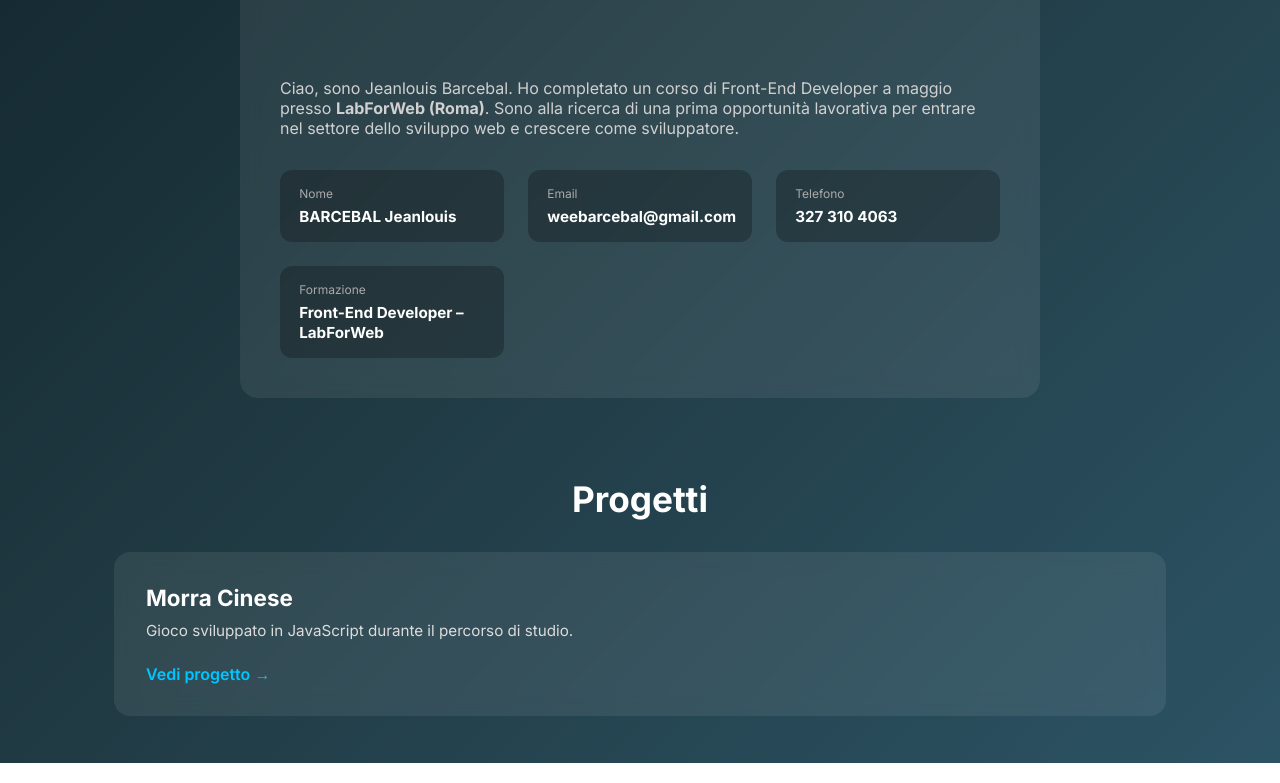
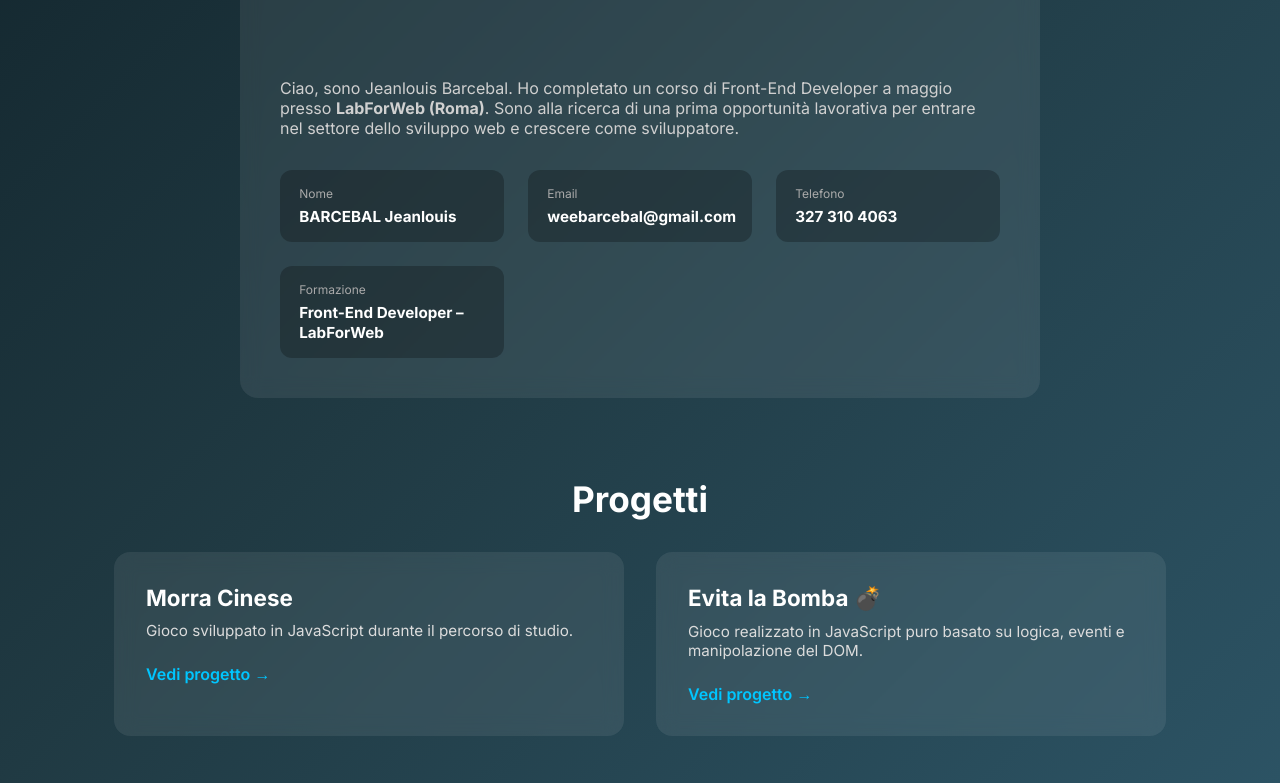
Before and after one commit to jeanlouisbarcebal-ops/portfolio-louis, a React (Vite) app: page / in a window 1280 px wide. Shown: the part 499-1282 px from the top of the page. Built offline with nearby package versions, Linux system fonts and the light colour scheme.

Commit message:
Add Evita la Bomba project

```diff
--- a/src/App.jsx
+++ b/src/App.jsx
@@ -73,6 +73,22 @@ function App() {
               Vedi progetto →
             </a>
           </div>
+
+            <div className="project-card">
+    <h3>Evita la Bomba 💣</h3>
+    <p>
+      Gioco realizzato in JavaScript puro basato su logica, eventi
+      e manipolazione del DOM.
+    </p>
+    <a
+      href="https://jeanlouisbarcebal-ops.github.io/evita-la-bomba/"
+      target="_blank"
+      rel="noreferrer"
+    >
+      Vedi progetto →
+    </a>
+  </div>
+
         </div>
       </section>
     </div>
```
Also changed, not shown: 3 other files (tests, documents, lock files or other folders).
